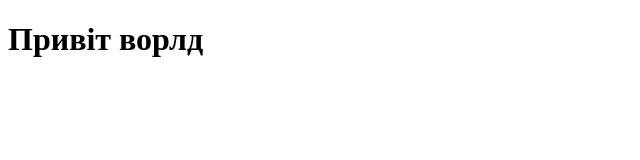
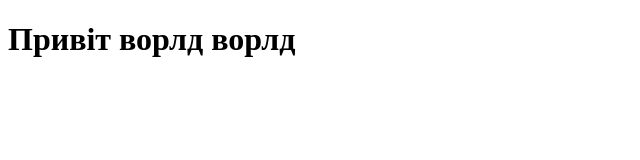
Before and after one commit to Andrey19950/Tutorial, a plain HTML site: page Index.html in a window 1280 px wide. Shown: the whole page, without its empty margins (0-640 px from the left). Drawn offline with Linux system fonts and the light colour scheme.

Commit message:
Update Index.html

```diff
--- a/Index.html
+++ b/Index.html
@@ -6,6 +6,6 @@
     <title>Document</title>
 </head>
 <body>
-    <h1>Привіт ворлд</h1>
+    <h1>Привіт ворлд ворлд</h1>
 </body>
 </html>
```
